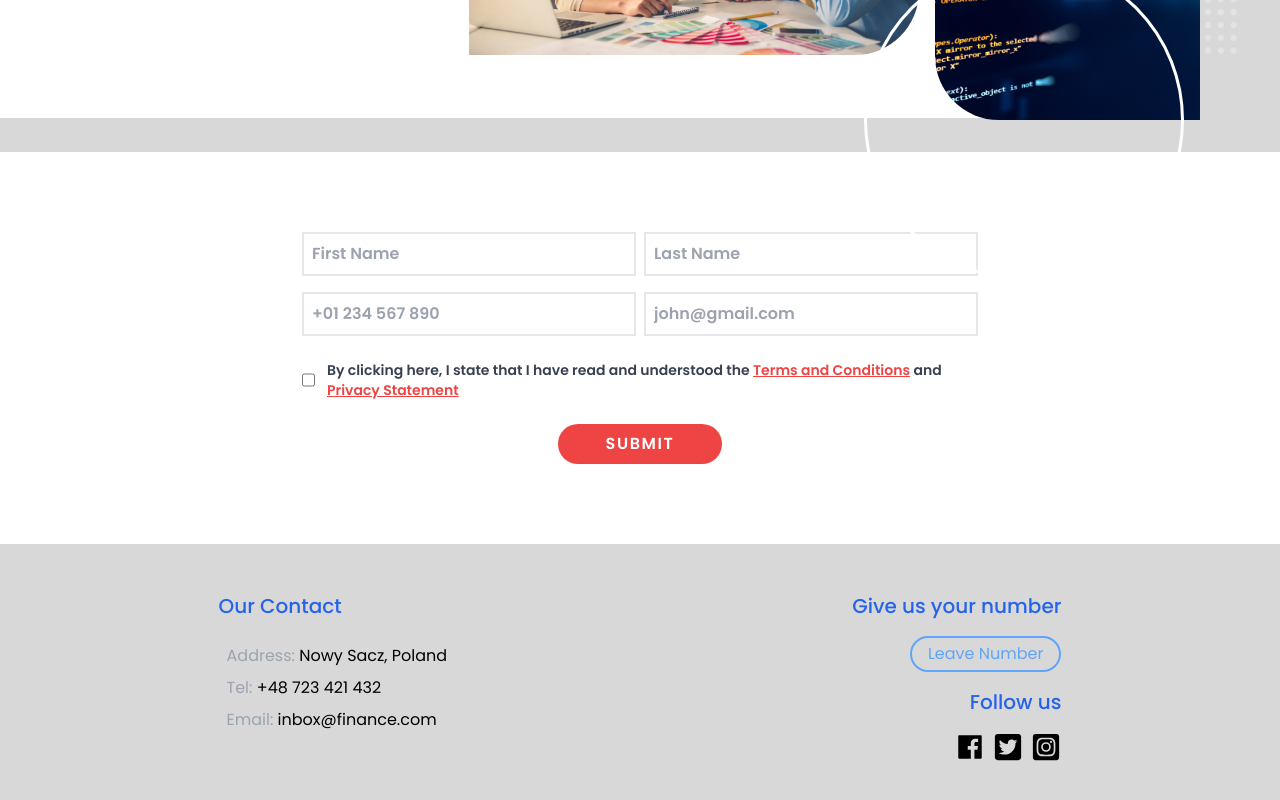
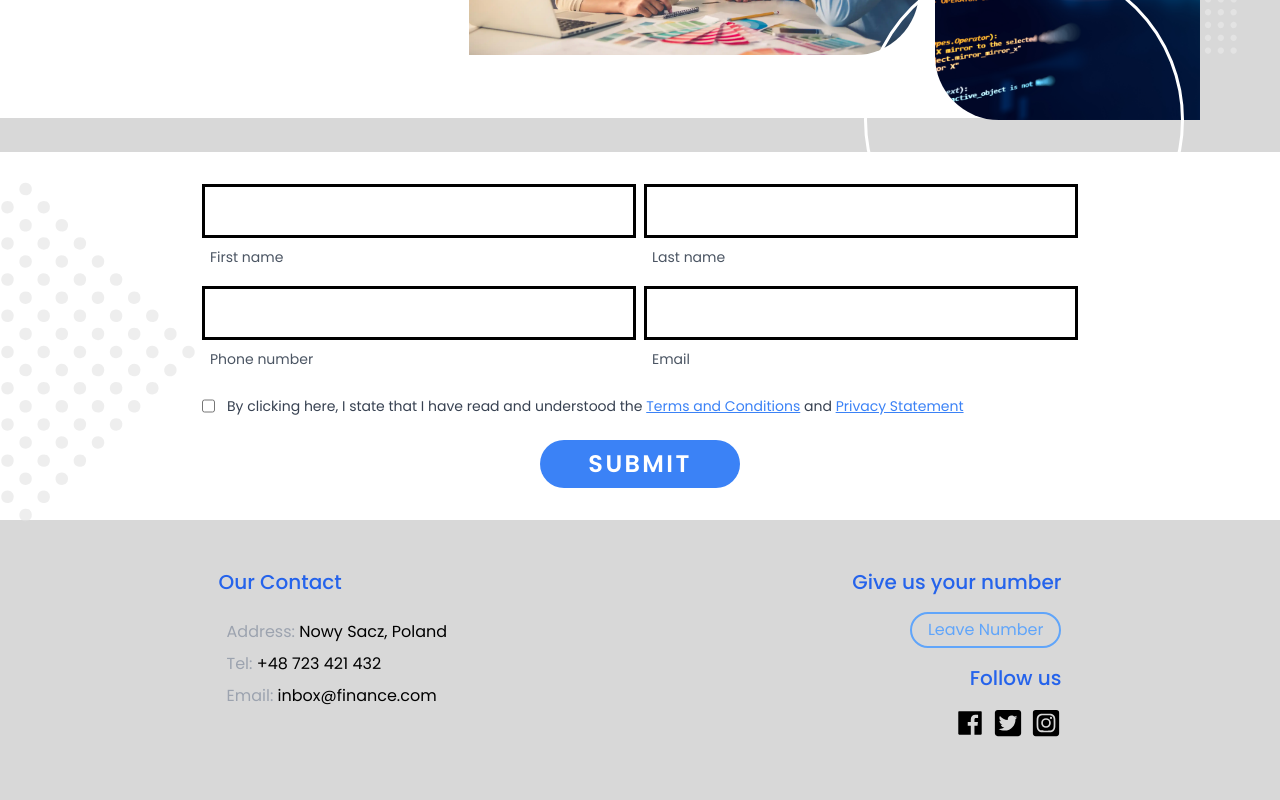
Before and after one commit to kmk00/landing-page, a React (Vite) app: page / in a window 1280 px wide. Shown: the part 832-1632 px from the top of the page. Built offline with nearby package versions, Linux system fonts and the light colour scheme.

Commit message:
Change form color

```diff
--- a/src/App.jsx
+++ b/src/App.jsx
@@ -7,7 +7,7 @@ function App() {
     <div className="flex flex-col items-center">
       <Header />
       <Hero />
-      <div className="bg-white w-full py-8 md:py-20">
+      <div className="bg-white relative w-full py-8 ">
         <Form />
       </div>
       <Footer />
--- a/src/components/Form.jsx
+++ b/src/components/Form.jsx
@@ -2,6 +2,7 @@ import React, { useState } from "react";
 import { AiFillCheckCircle } from "react-icons/ai";
 import uuid from "react-uuid";
 import { writeUserToDatabase } from "../firebase";
+import decor1 from "../../public/26432.svg";
 
 function Form() {
   const [form, setForm] = useState({
@@ -55,10 +56,17 @@ function Form() {
 
   return (
     <>
+      <div className="absolute">
+        <img
+          className="h-64 rotate-45 translate-x-[-40%] translate-y-10 opacity-60  hidden xl:block filter-gray"
+          alt="decoration image"
+          src={decor1}
+        ></img>
+      </div>
       {!isSent ? (
         <form
           onSubmit={submitForm}
-          className="flex flex-col sm:grid md:grid-cols-2 m-auto items-center max-w-[740px] gap-2 px-8"
+          className="flex flex-col text-2xl sm:grid md:grid-cols-2 m-auto items-center max-w-[940px] gap-2 px-8"
         >
           <div className="w-full ">
             <input
@@ -66,46 +74,46 @@ function Form() {
               className="border-2 p-2 w-full focus:border-blue-500 outline-none"
               type="text"
               name="FirstName"
-              placeholder="First Name"
               value={form.FirstName}
               onChange={handleChange}
             ></input>
+            <label className="text-sm pl-2 text-gray-600">First name</label>
           </div>
           <div className="w-full">
             <input
               required
-              className="border-2 p-2 w-full  focus:border-blue-500 outline-none"
+              className="border-2 p-2 w-full focus:border-blue-500 outline-none"
               type="text"
               name="LastName"
-              placeholder="Last Name"
               value={form.LastName}
               onChange={handleChange}
             ></input>
+            <label className="text-sm pl-2 text-gray-600">Last name</label>
           </div>
           <div className="w-full md:mt-2">
             <input
               required
               className="border-2 p-2 w-full focus:border-blue-500 outline-none"
               type="tel"
-              placeholder="+01 234 567 890"
               name="PhoneNumber"
-              pattern="[+]{1}[0-9]{11,14}"
+              pattern="[0-9]{9,12}"
               value={form.PhoneNumber}
               onChange={handleChange}
             ></input>
+            <label className="text-sm pl-2 text-gray-600">Phone number</label>
           </div>
           <div className="w-full md:mt-2">
             <input
               required
               className="border-2 p-2 w-full focus:border-blue-500 outline-none"
               type="email"
-              placeholder="john@gmail.com"
               name="Email"
               value={form.Email}
               onChange={handleChange}
             ></input>
+            <label className="text-sm pl-2 text-gray-600">Email</label>
           </div>
-          <div className="flex col-span-2 mt-4 gap-3">
+          <div className="flex self-center col-span-2 mt-4 gap-3">
             <input
               required
               className="border-2 p-2 focus:border-blue-500 outline-none"
@@ -116,18 +124,24 @@ function Form() {
             ></input>
             <label className="text-gray-700 text-sm">
               By clicking here, I state that I have read and understood the{" "}
-              <a className="text-red-500 hover:text-red-700 underline" href="#">
+              <a
+                className="text-blue-500 hover:text-blue-700 underline"
+                href="#"
+              >
                 {" "}
                 Terms and Conditions
               </a>{" "}
               and{" "}
-              <a className="text-red-500 hover:text-red-700 underline" href="#">
+              <a
+                className="text-blue-500 hover:text-blue-700 underline"
+                href="#"
+              >
                 {" "}
                 Privacy Statement{" "}
               </a>
             </label>
           </div>
-          <button className="bg-red-500 py-2 mt-4 text-white col-span-2 mx-auto px-12 tracking-widest rounded-full transition ease-in-out duration-400 hover:bg-red-600">
+          <button className="bg-blue-500 py-2 mt-4 text-white col-span-2 mx-auto px-12 tracking-widest rounded-full transition ease-in-out duration-400 hover:bg-blue-600">
             SUBMIT
           </button>
         </form>
--- a/src/components/Hero.jsx
+++ b/src/components/Hero.jsx
@@ -6,8 +6,6 @@ import buttonImg from "../../public/button.svg";
 import line from "../../public/line.svg";
 
 function Hero() {
-  const iconStyle = "text-[60px] text-blue-500 shrink-0";
-
   return (
     <section className="pt-24 relative max-w-[1540px] bg-white md:bg-transparent w-full px-4 md:px-20 md:pb-8">
       <span className="absolute sm:h-[950px] md:w-[200rem] md:block hidden bg-white translate-y-[-17rem]  md:translate-x-[-160rem] xl:translate-x-[-140rem] rounded-br-3xl z-[-99]"></span>
--- a/src/components/NumberButton.jsx
+++ b/src/components/NumberButton.jsx
@@ -24,7 +24,7 @@ function NumberButton() {
           <div className="fixed left-1/2 top-1/2 translate-x-[-50%]  translate-y-[-50%] bg-[#f5f5f7] z-[99999999] rounded-md flex flex-col p-8 pt-20 items-center w-11/12 mx-1 md:max-w-[400px]">
             <span
               onClick={() => setDisplayForm(false)}
-              className="mt-8 top-[-2rem] bg-red-500 hover:bg-red-600 rounded-bl-xl rounded-tr-md right-0 p-4 fixed cursor-pointer"
+              className="mt-8 top-[-2rem] bg-blue-500 hover:bg-blue-600 rounded-bl-xl rounded-tr-md right-0 p-4 fixed cursor-pointer"
             >
               <AiOutlineClose size={20} />
             </span>
--- a/src/components/NumberForm.jsx
+++ b/src/components/NumberForm.jsx
@@ -35,7 +35,6 @@ function NumberForm({ setDisplayForm }) {
       <input
         required
         type="tel"
-        placeholder="+01 234 567 890"
         pattern="[+]{1}[0-9]{11,14}"
         name="number"
         value={formNumber.number}
@@ -53,18 +52,18 @@ function NumberForm({ setDisplayForm }) {
         ></input>
         <label className="text-gray-600  text-sm">
           By clicking here, I state that I have read and understood the{" "}
-          <a className="text-red-500 hover:text-red-700 underline" href="#">
+          <a className="text-blue-500 hover:text-blue-700 underline" href="#">
             {" "}
             Terms and Conditions
           </a>{" "}
           and{" "}
-          <a className="text-red-500 hover:text-red-700 underline" href="#">
+          <a className="text-blue-500 hover:text-blue-700 underline" href="#">
             {" "}
             Privacy Statement{" "}
           </a>
         </label>
       </div>
-      <button className="bg-red-500 px-4 py-1 my-4 text-white w-full rounded-xl hover:bg-red-600 focus:border-none">
+      <button className="bg-blue-500 px-4 py-1 my-4 text-white w-full rounded-xl hover:bg-blue-600 focus:border-none">
         Send
       </button>
     </form>
--- a/src/index.css
+++ b/src/index.css
@@ -6,8 +6,25 @@
   html {
     @apply font-semibold bg-[#d8d8d8] cursor-default;
   }
-  html {
+  html,
+  form,
+  label,
+  input {
     font-family: Poppins, sans-serif;
+  }
+
+  input {
+    @apply border-[3px] border-black !important;
+  }
+
+  input:focus {
+    @apply bg-blue-200;
+  }
+
+  input,
+  label {
+    font-weight: 400;
+    z-index: 50;
   }
 
   h2 {
```
